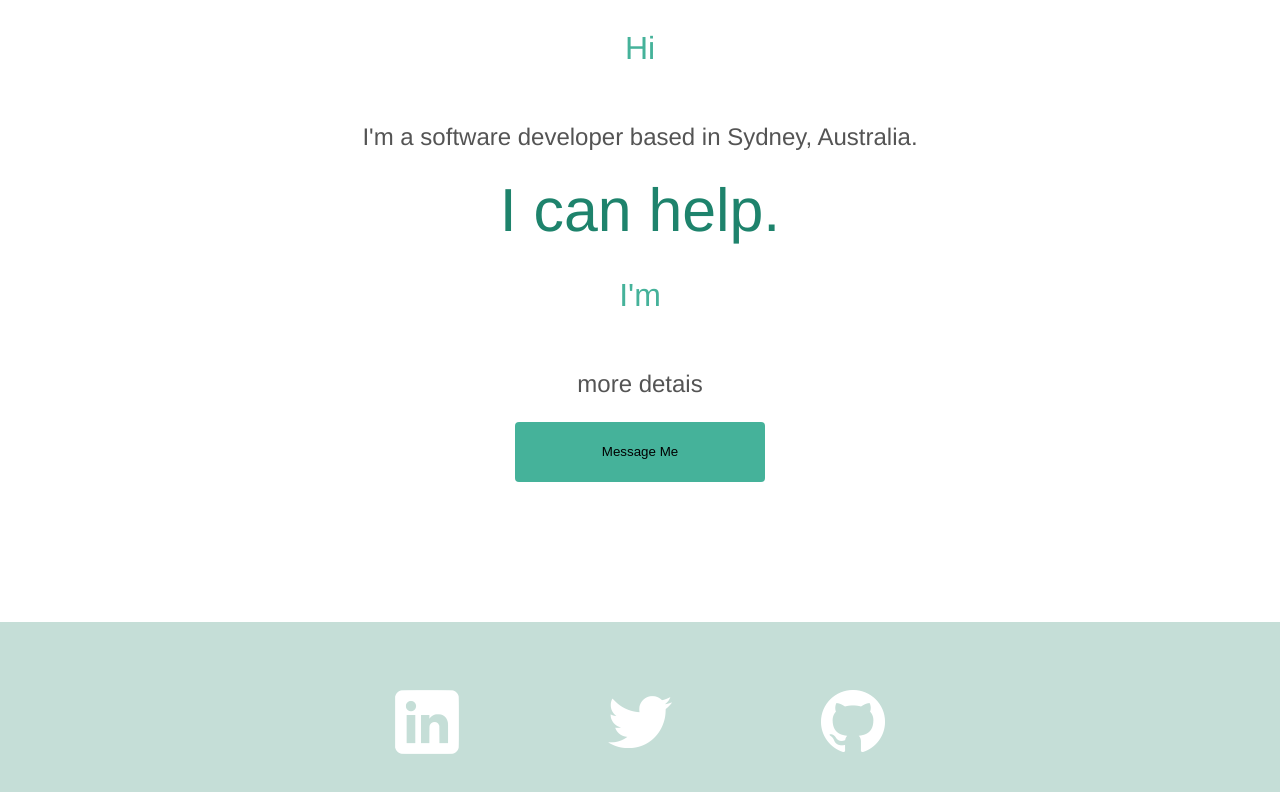
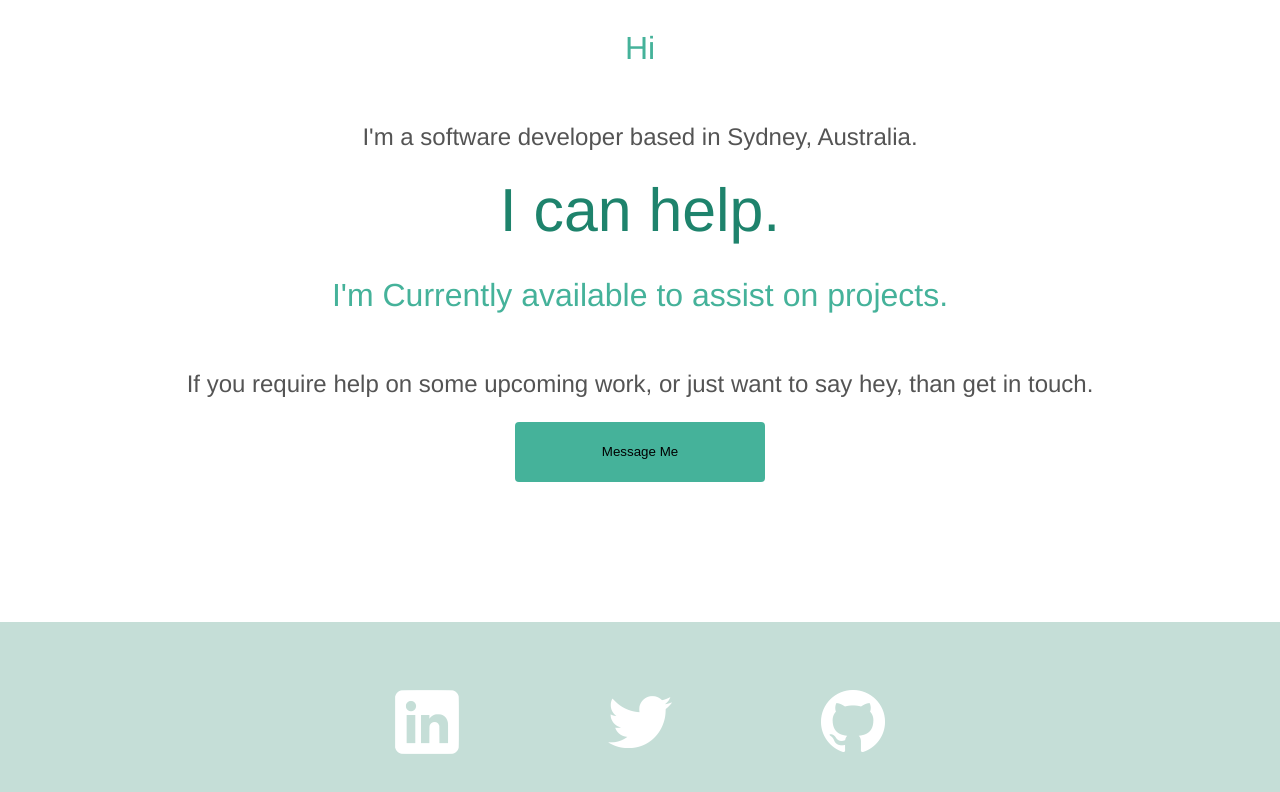
Before and after one commit to Slavi-Svec/portfolio-website, a React (Create React App) app in the folder portfolio/: page / in a window 1280 px wide. Shown: the part 972-1764 px from the top of the page. Built offline with nearby package versions, Linux system fonts and the light colour scheme.

Commit message:
Update contact sectrion

```diff
--- a/portfolio/src/Pages/HomePage/HomePage.jsx
+++ b/portfolio/src/Pages/HomePage/HomePage.jsx
@@ -39,8 +39,9 @@ const HomePage = () => {
             </section>
             <section className="home__description">
                 <Text text="I can help." variant="h2" />
-                <Text text="I'm " variant="h3" />
-                <Text text="more detais" variant="p" />
+                <Text text="I'm Currently available to assist on projects." variant="h3" />
+                <Text text="If you require help on
+                 some upcoming work, or just want to say hey, than get in touch." variant="p" />
             </section>
             <section className="home__description">
                  <Button heading="Message Me"/>
```
